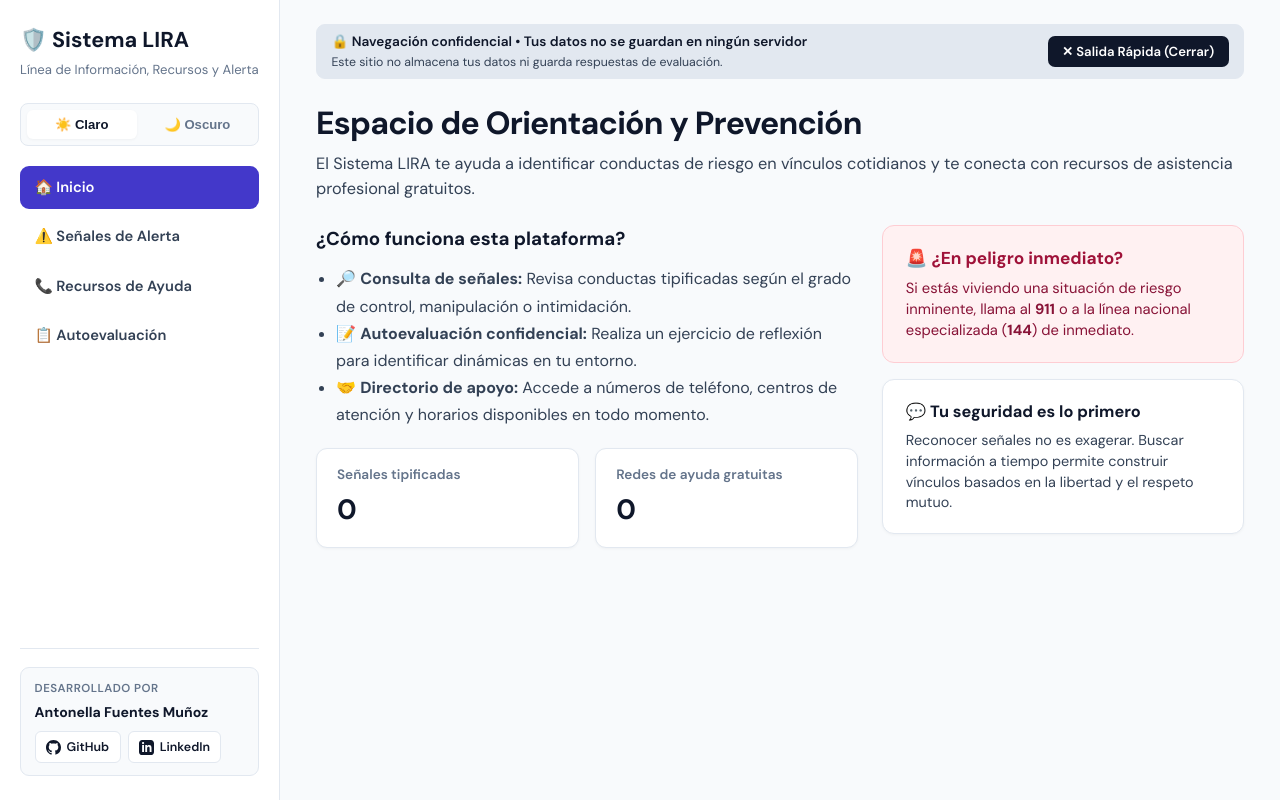
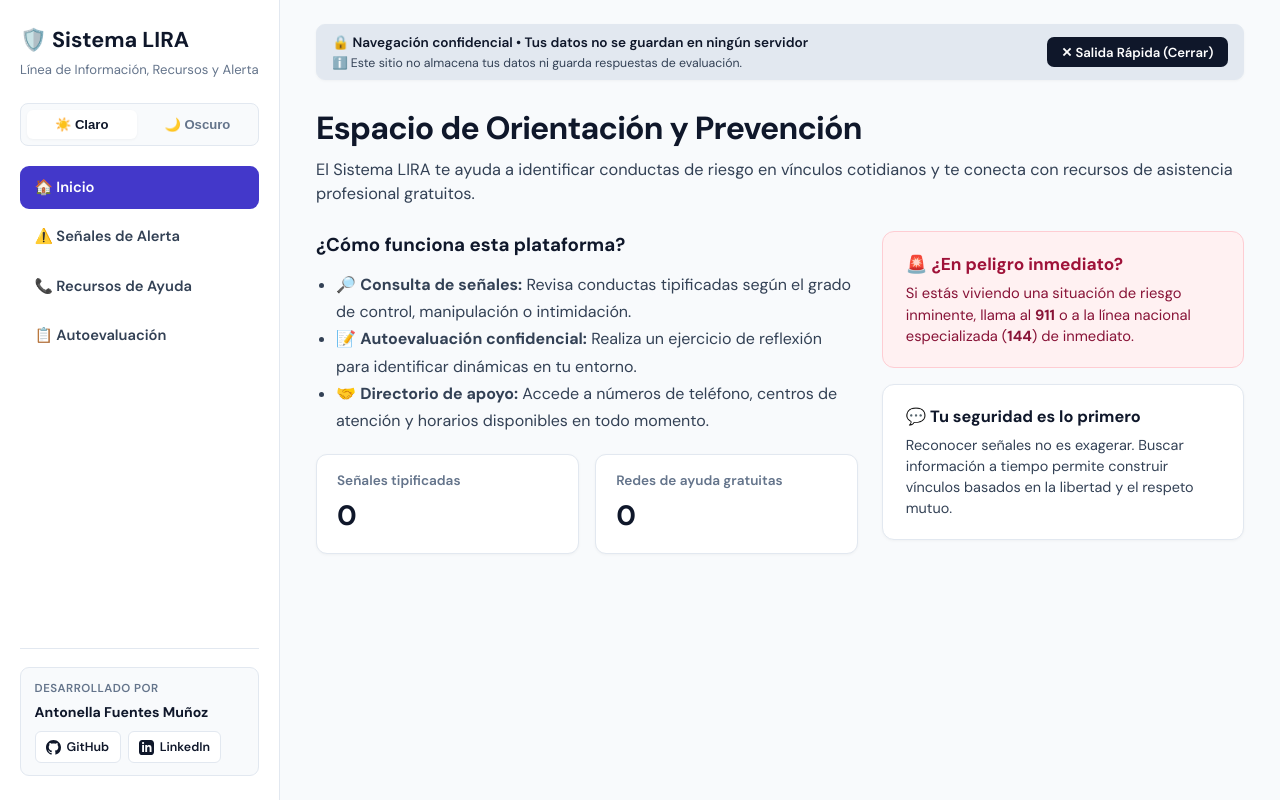
Before and after one commit to antonellaafuentes/Sistema-LIRA, a FastAPI app: page / in a window 1280 px wide. Run offline with FastAPI, Linux system fonts and the light colour scheme.

Commit message:
feat(ux): add info icon to privacy disclaimer and make safe exit bar sticky above scroll

```diff
--- a/src/static/styles.css
+++ b/src/static/styles.css
@@ -322,17 +322,22 @@ body {
   max-width: 1100px;
 }
 
-/* Barra de Salida Rápida */
+/* Barra de Salida Rápida Sticky (siempre visible sobre el scroll del contenido) */
 .safe-exit-bar {
+  position: sticky;
+  top: 1rem;
+  z-index: 100;
   display: flex;
   justify-content: space-between;
   align-items: center;
   background-color: var(--safe-bar-bg);
   border: 1px solid var(--border-color);
   border-radius: 9px;
-  padding: 0.5rem 0.9rem;
-  margin-bottom: 1.25rem;
+  padding: 0.55rem 0.95rem;
+  margin-bottom: 1.5rem;
   gap: 0.8rem;
+  box-shadow: var(--shadow-sm);
+  backdrop-filter: blur(8px);
 }
 
 .safe-exit-info {
--- a/src/templates/base.html
+++ b/src/templates/base.html
@@ -81,7 +81,7 @@
             🔒 Navegación confidencial • Tus datos no se guardan en ningún servidor
           </div>
           <small class="safe-exit-subtext">
-            Este sitio no almacena tus datos ni guarda respuestas de evaluación.
+            ℹ️ Este sitio no almacena tus datos ni guarda respuestas de evaluación.
           </small>
         </div>
         <button type="button" class="safe-exit-link" onclick="quickExit()" title="Abre Google en nueva pestaña y reemplaza esta ventana sin dejar rastro en el historial">
```
